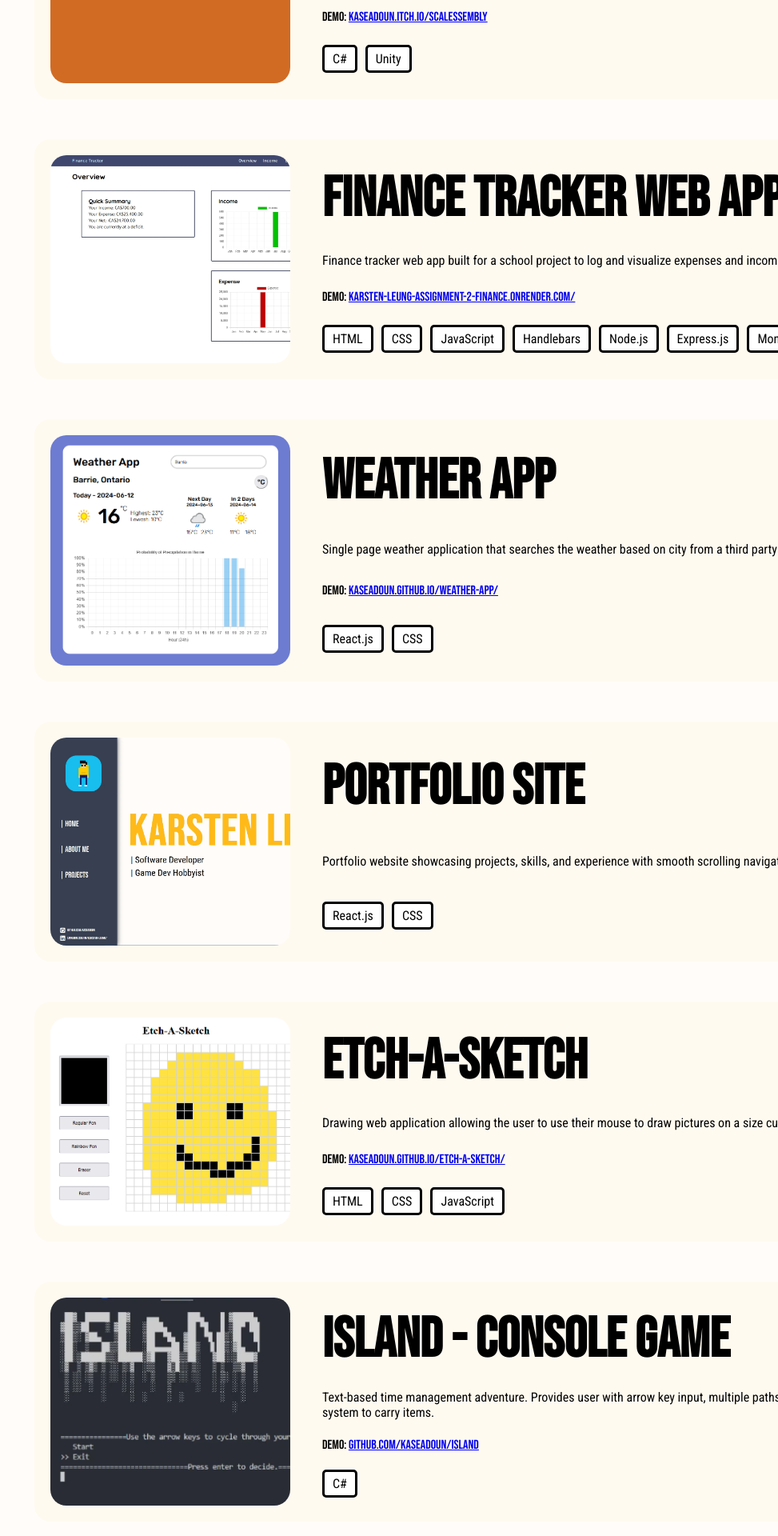
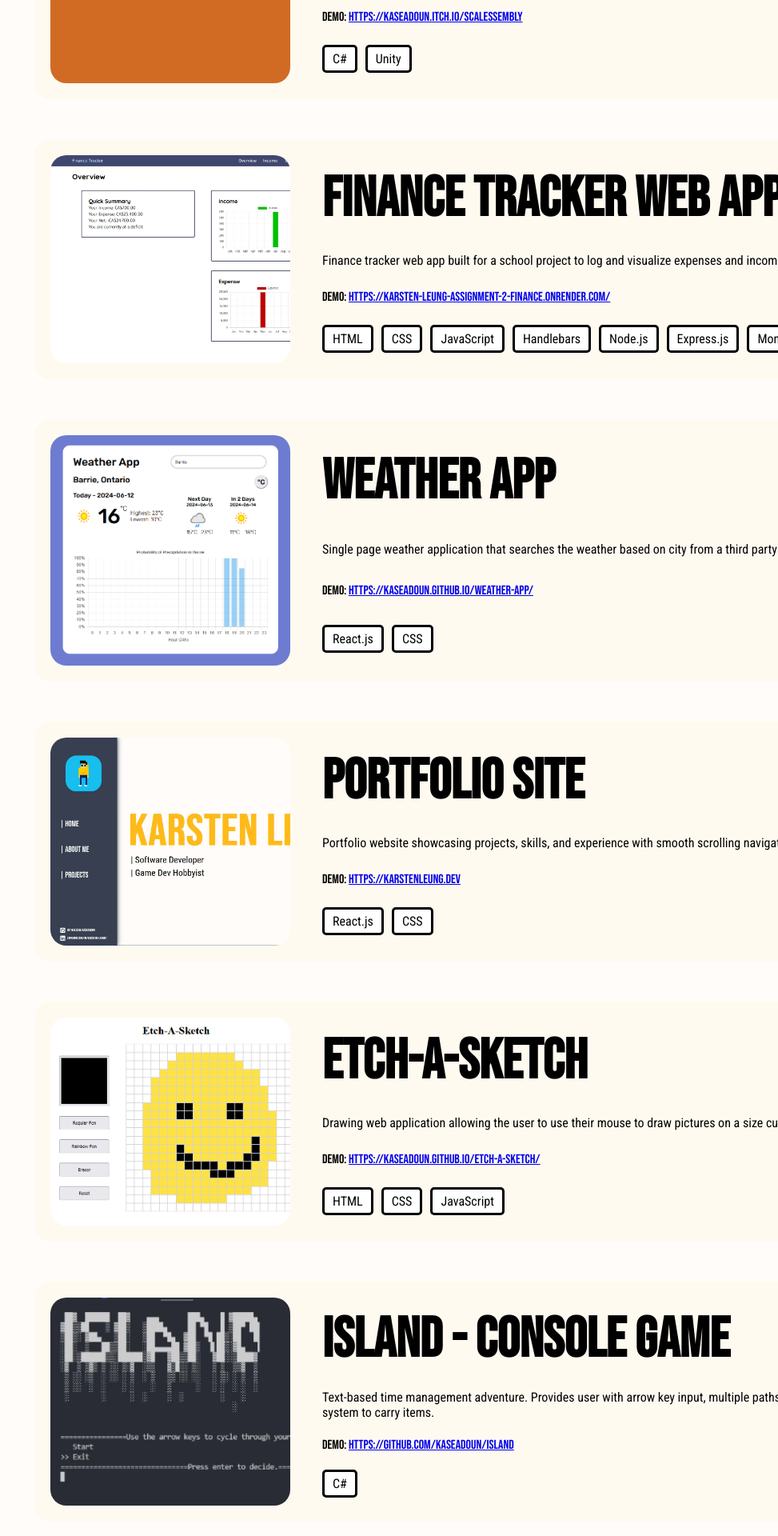
Before and after one commit to kaseadoun/karsten-leung-portfolio, a React (Vite) app: page / in a window 1280 px wide. Shown: the part 1956-3876 px from the top of the page at 80% size, without its empty margins (307-1280 px from the left). Built offline with nearby package versions, Linux system fonts and the light colour scheme.

Commit message:
Added protocol

```diff
--- a/src/data/projectData.js
+++ b/src/data/projectData.js
@@ -3,42 +3,42 @@ export const projects = [
         name: "Scalessembly - Video Game",
         description: "Casual arcade game developed for the Gamemaker's Toolkit Game Jam over a 5-day period.",
         techStack: ["C#", "Unity"],
-        url: "kaseadoun.itch.io/scalessembly",
+        url: "https://kaseadoun.itch.io/scalessembly",
         image: "scalessembly.webp",
     },
     {
         name: "Finance Tracker Web App",
         description: "Finance tracker web app built for a school project to log and visualize expenses and income with Chart.js.",
         techStack: ["HTML", "CSS", "JavaScript", "Handlebars", "Node.js", "Express.js", "MongoDB"],
-        url: "karsten-leung-assignment-2-finance.onrender.com/",
+        url: "https://karsten-leung-assignment-2-finance.onrender.com/",
         image: "finance-tracker-web-app.webp",
     },
     {
         name: "Weather App",
         description: "Single page weather application that searches the weather based on city from a third party API.",
         techStack: ["React.js", "CSS"],
-        url: " kaseadoun.github.io/weather-app/",
+        url: "https://kaseadoun.github.io/weather-app/",
         image: "weather-app.webp",
     },
     {
         name: "Portfolio Site",
         description: "Portfolio website showcasing projects, skills, and experience with smooth scrolling navigation and clean design.",
         techStack: ["React.js", "CSS"],
-        url: "",
+        url: "https://karstenleung.dev",
         image: "portfolio.webp",
     },
     {
         name: "Etch-a-Sketch",
         description: "Drawing web application allowing the user to use their mouse to draw pictures on a size customizable canvas and custom paint color.",
         techStack: ["HTML", "CSS", "JavaScript"],
-        url: "kaseadoun.github.io/etch-a-sketch/",
+        url: "https://kaseadoun.github.io/etch-a-sketch/",
         image: "etch-a-sketch.webp",
     },
     {
         name: "Island - Console Game",
         description: "Text-based time management adventure. Provides user with arrow key input, multiple paths to progress throughout the game, and an inventory system to carry items.",
         techStack: ["C#"],
-        url: "github.com/kaseadoun/island",
+        url: "https://github.com/kaseadoun/island",
         image: "island.webp",
     },
 ];
```
